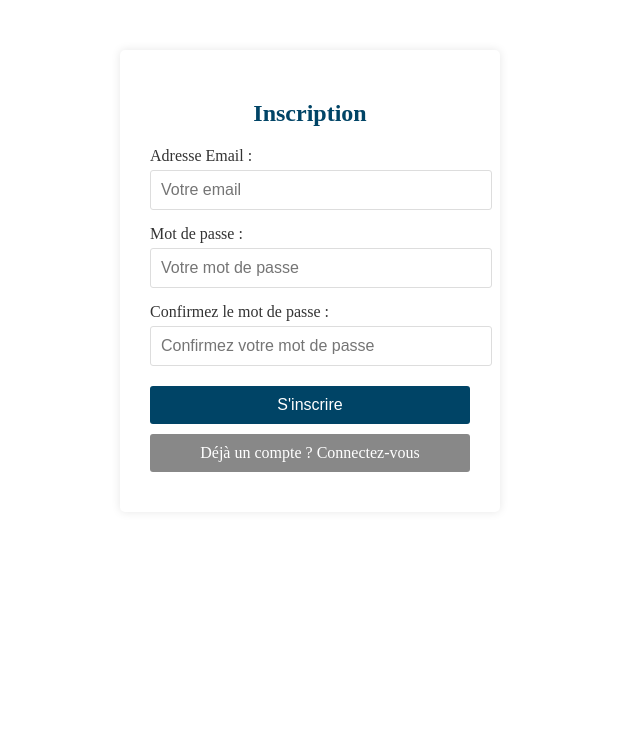
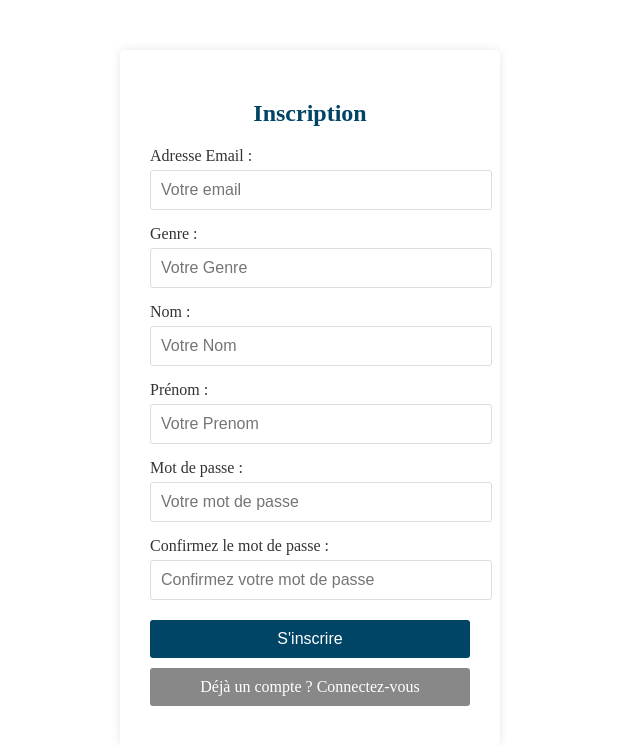
Before and after one commit to EagleOfFire/web, a PHP site: page /inscription.php in a window 1280 px wide. Shown: the top 745 px of the page, without its empty margins (330-970 px from the left). Run offline with PHP 8.4, Linux system fonts and the light colour scheme.

Commit message:
last_commit_tom

```diff
--- a/connexion.php
+++ b/connexion.php
@@ -1,3 +1,5 @@
+<!-- PAGE DE CONNEXION -->
+
 <?php
 
 $host = "127.0.0.1";
--- a/footer.php
+++ b/footer.php
@@ -1,3 +1,4 @@
+<!-- FOOTER -->
 <footer>
         <p>&copy; 2025 SeaFight - Tous droits réservés.</p>
 </footer>
--- a/header.php
+++ b/header.php
@@ -1,3 +1,4 @@
+<!-- HEADER -->
 <header>
         <h1>SeaFight ! Le seul jeu de boxe au monde (pas sur)</h1>
         <nav>
--- a/inscription.php
+++ b/inscription.php
@@ -1,3 +1,5 @@
+<!-- PAGE D'INSCRIPTION -->
+
 <?php
 
 $host = "127.0.0.1";
@@ -83,6 +85,18 @@ if ($_SERVER["REQUEST_METHOD"] == "POST") {
                 <input type="email" id="email" name="email" placeholder="Votre email" required>
             </div>
             <div class="form-group">
+                <label for="genre">Genre :</label>
+                <input type="genre" id="genre" name="genre" placeholder="Votre Genre" required>
+            </div>
+            <div class="form-group">
+                <label for="nom">Nom :</label>
+                <input type="nom" id="nom" name="nom" placeholder="Votre Nom" required>
+            </div>
+            <div class="form-group">
+                <label for="prenom">Prénom :</label>
+                <input type="prenom" id="prenom" name="prenom" placeholder="Votre Prenom" required>
+            </div>
+            <div class="form-group">
                 <label for="password">Mot de passe :</label>
                 <input type="password" id="password" name="password" placeholder="Votre mot de passe" required>
             </div>
```
Also changed, not shown: profil.php (+27 -7 lines).
